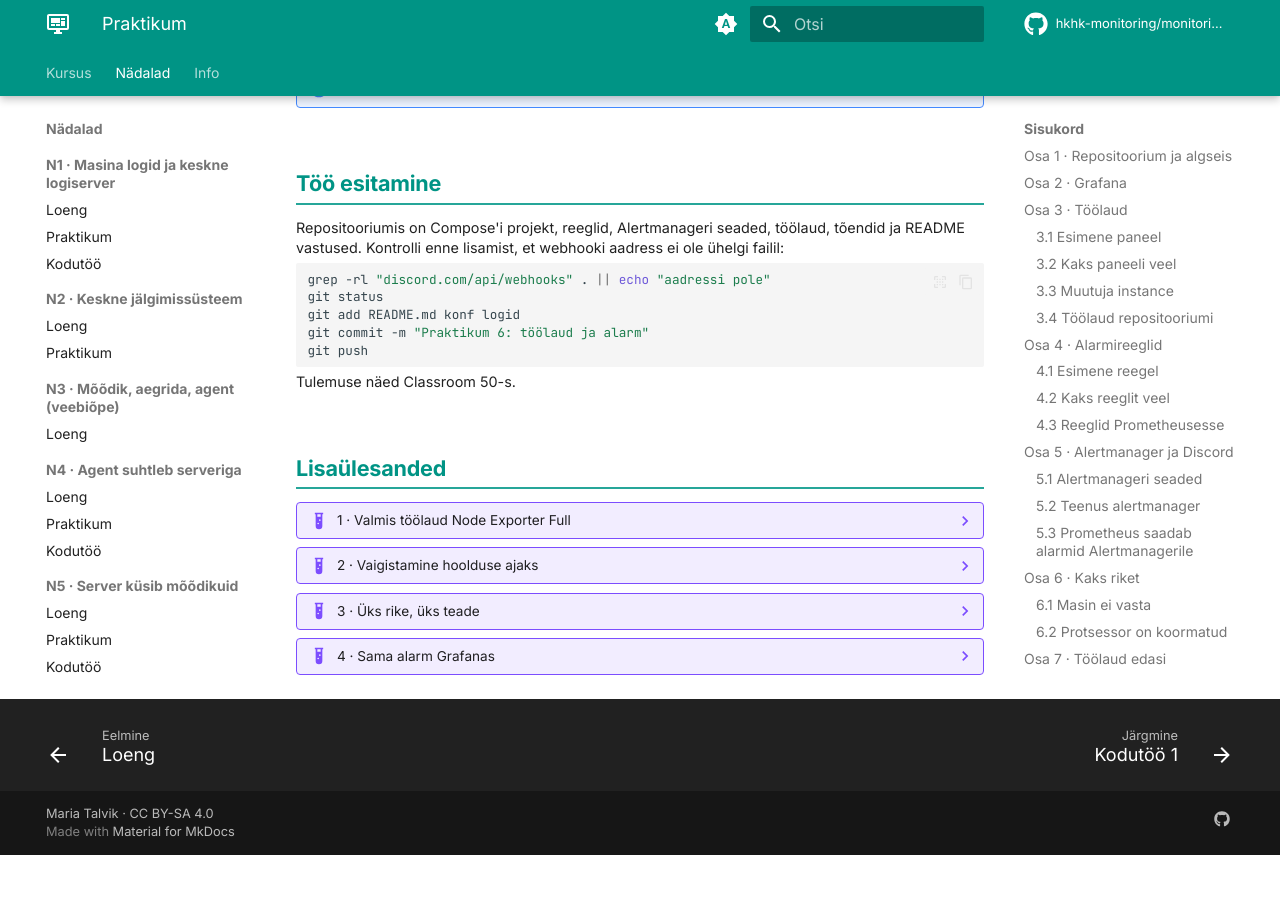
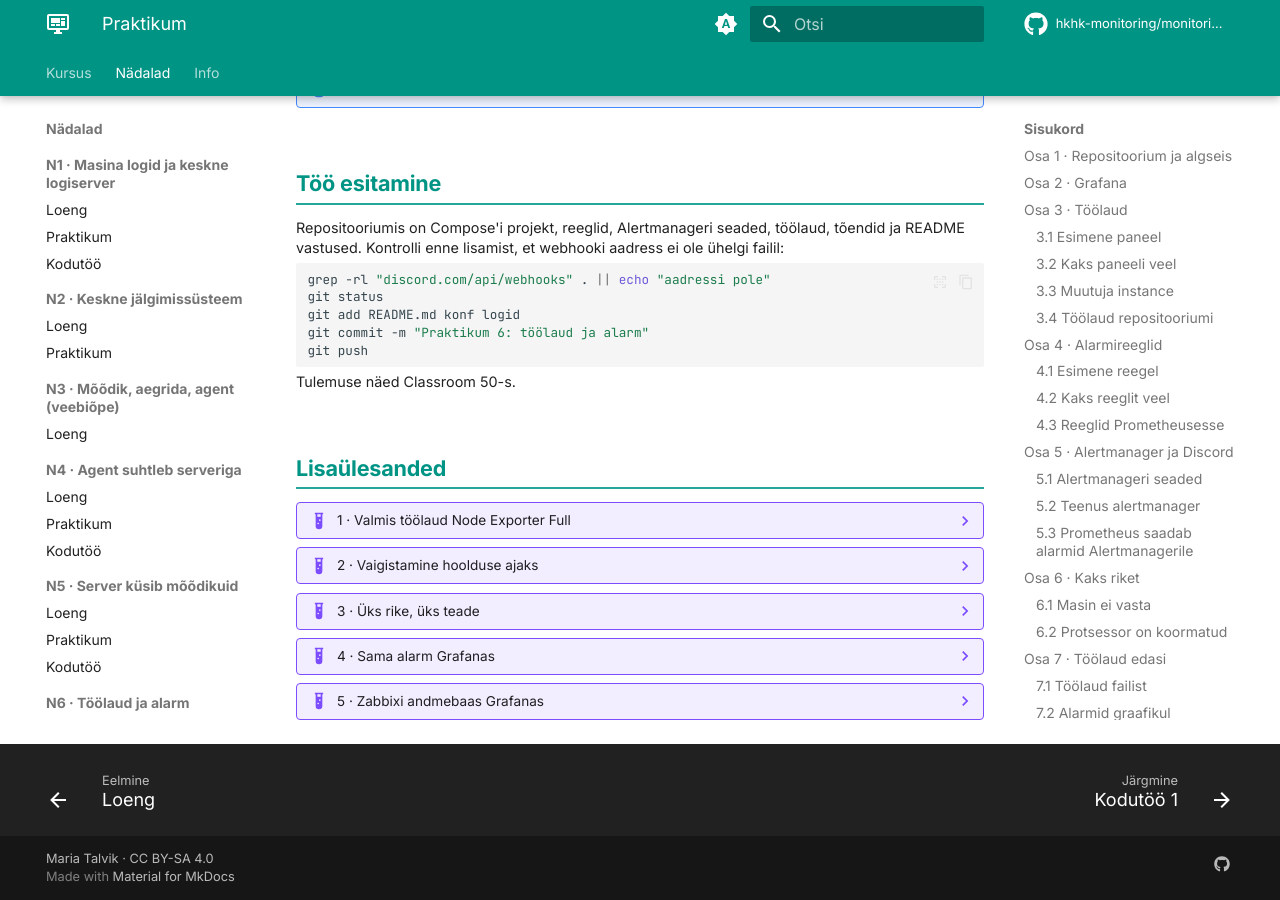
Before and after one commit to hkhk-monitoring/monitoring, an MkDocs documentation site: the page built from docs/week06/lab.md, in a window 1280 px wide and 900 px high, scrolled down 10768 px. Built offline with MkDocs 1.6.1 and Material for MkDocs 9.7.7, drawn with Linux system fonts in a browser that asks for light colours; comment, search, counter and statistics services are not loaded; before the commit the page ends 11623 px from its top, so only the background shows below that; part of the change alters nothing that is shown.

Commit message:
N6 lisaülesanne: Zabbixi andmebaas Grafanas

````diff
--- a/docs/week06/lab.md
+++ b/docs/week06/lab.md
@@ -704,3 +704,36 @@ Tulemuse näed Classroom 50-s.
 
 ??? example "4 · Sama alarm Grafanas"
     Tee Grafanas alarmireegel sama protsessori tingimusega ([Grafana Alerting](https://grafana.com/docs/grafana/latest/alerting/)): **Alerting → Alert rules → New alert rule**. Võrdle Prometheuse reegliga: kus on reegel kirjas, kas see on repositooriumis ja mis juhtub teatega, kui Grafana konteiner seisab.
+
+??? example "5 · Zabbixi andmebaas Grafanas"
+    Grafana ei loe ainult Prometheust. PostgreSQL-i andmeallikaga saab teha graafiku otse SQL-päringust ([PostgreSQL data source](https://grafana.com/docs/grafana/latest/datasources/postgres/)). Siin joonistad N4 Zabbixi kettaruumi andmed samale töölauale Prometheuse andmetega.
+
+    Zabbixi andmebaas töötab teises Compose'i projektis (`~/zabbix`) ja selle port ei ole masinast väljas lahti. Grafana pääseb sinna, kui see on ühendatud ka Zabbixi projekti võrku `zabbix_default`.
+
+    1. Käivita Zabbix: `ssh proxmox1 "cd ~/zabbix && docker compose start"`. Kontrolli mälu nagu kodutöös 2.
+    2. Tee Grafanale ainult lugemise õigusega andmebaasi kasutaja. Vali oma parool:
+        ```bash
+        ssh proxmox1 "cd ~/zabbix && docker compose exec -T postgres psql -U zabbix -c \"CREATE ROLE grafana LOGIN PASSWORD '<parool>'; GRANT pg_read_all_data TO grafana;\""
+        ```
+    3. Lisa failis `konf/compose.yaml` teenusele `grafana` teine võrk ja kirjelda see faili lõpus. Kui Zabbixi projekti `proxmox1`-s pole, ei käivitu Grafana enam: siis eemalda need read.
+        ```yaml
+          grafana:
+            networks: [default, zabbix]
+
+        networks:
+          zabbix:
+            name: zabbix_default
+            external: true
+        ```
+    4. Kopeeri `compose.yaml` ja käivita `docker compose up -d grafana`. Grafanas **Connections → Data sources → Add → PostgreSQL**: **Host URL** `postgres:5432`, **Database** `zabbix`, **Username** `grafana`, parool, **TLS/SSL Mode** `disable`, **Save & test**.
+    5. Lisa töölauale paneel andmeallikaga PostgreSQL, režiim **Code**, vorming **Time series** ([Query editor](https://grafana.com/docs/grafana/latest/datasources/postgres/query-editor/)):
+        ```sql
+        SELECT to_timestamp(h.clock) AS time, h.value, hs.host AS metric
+        FROM history h
+        JOIN items i ON i.itemid = h.itemid
+        JOIN hosts hs ON hs.hostid = i.hostid
+        WHERE i.key_ = 'vfs.fs.size[/,pfree]' AND $__unixEpochFilter(h.clock)
+        ORDER BY 1
+        ```
+
+    Võrdle seda Prometheuse juurfailisüsteemi paneeliga. Kas väärtused on samad? Kumb päring on lihtsam kirjutada ja miks hoiab Zabbix andmeid SQL-tabelis, Prometheus aga aegridade andmebaasis?
````
